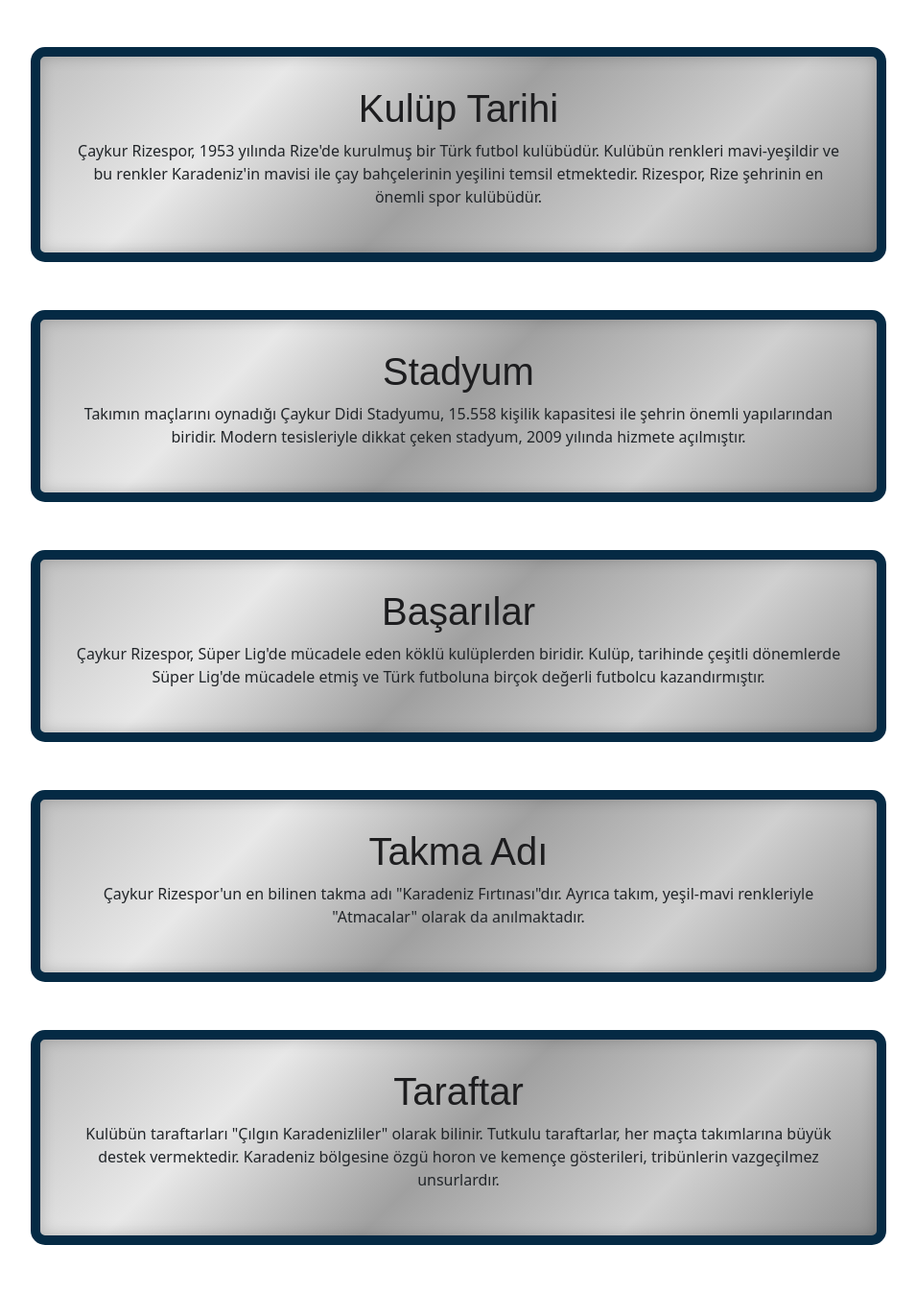
After one commit to YasinGurr/WebTek2025-Proje, a PHP site: page /takim.html in a window 1280 px wide. The commit adds this page. Shown: the part 537-1884 px from the top of the page at 96% size, without its empty margins (162-1117 px from the left). Run offline with PHP 8.4, Linux system fonts and the light colour scheme.

Commit message:
miras sayfası silindi takim ve js sayfası oluşturuldu

```diff
--- a/about.html
+++ b/about.html
@@ -43,7 +43,7 @@
                         <a class="nav-link" href="city.html">Şehrim</a>
                     </li>
                     <li class="nav-item">
-                        <a class="nav-link" href="miras.html">Mirasımız</a>
+                        <a class="nav-link" href="takim.html">Takımımız</a>
                     </li>
                     <li class="nav-item">
                         <a class="nav-link" href="interests.html">İlgi Alanlarım</a>
--- a/contact.html
+++ b/contact.html
@@ -34,7 +34,7 @@
                         <a class="nav-link" href="city.html">Şehrim</a>
                     </li>
                     <li class="nav-item">
-                        <a class="nav-link" href="miras.html">Mirasımız</a>
+                        <a class="nav-link" href="takim.html">Takımımız</a>
                     </li>
                     <li class="nav-item">
                         <a class="nav-link" href="interests.html">İlgi Alanlarım</a>
--- a/cv.html
+++ b/cv.html
@@ -34,7 +34,7 @@
                         <a class="nav-link" href="city.html">Şehrim</a>
                     </li>
                     <li class="nav-item">
-                        <a class="nav-link" href="miras.html">Mirasımız</a>
+                        <a class="nav-link" href="takim.html">Takımımız</a>
                     </li>
                     <li class="nav-item">
                         <a class="nav-link" href="interests.html">İlgi Alanlarım</a>
--- a/style.css
+++ b/style.css
@@ -40,6 +40,9 @@
   border: 10px solid #052a44; /* Kalın menü renginde çerçeve */
   border-radius: 15px;       /* Köşeleri yuvarlat */
   padding: 30px;             /* İç boşluk */
+  background: linear-gradient(135deg, #c0c0c0 0%, #e8e8e8 25%, #a0a0a0 50%, #d0d0d0 75%, #909090 100%);
+  box-shadow: inset 0 0 15px rgba(0,0,0,0.2);
+  position: relative;
 }
 
 
@@ -113,8 +116,6 @@
 
 
 
-/* ...existing code... */
-
 /* Login Page Styles */
 .login-page {
     background-color: #f8f9fa;
@@ -172,8 +173,6 @@
     font-size: 14px;
 }
 
-/* ...existing code... */
-
 /* Slider ve Şehir Sayfası Stilleri */
 .carousel-item img {
     height: 500px;
@@ -217,3 +216,25 @@
     line-height: 1.6;
     color: #333;
 }
+
+/* İlgi Alanları sayfası için ek stiller */
+#oyunlar-listesi .card {
+    transition: transform 0.3s ease;
+    box-shadow: 0 4px 8px rgba(0,0,0,0.1);
+}
+
+#oyunlar-listesi .card:hover {
+    transform: translateY(-5px);
+    box-shadow: 0 10px 20px rgba(0,0,0,0.2);
+}
+
+#oyunlar-listesi .card-img-top {
+    height: 180px;
+    object-fit: cover;
+}
+
+#kategori {
+    border: 2px solid #052a44;
+    padding: 10px;
+    border-radius: 8px;
+}
--- /dev/null
+++ b/takim.html
@@ -0,0 +1,90 @@
+<!DOCTYPE html>
+<html lang="tr">
+<head>
+    <meta charset="UTF-8">
+    <meta name="viewport" content="width=device-width, initial-scale=0.9">
+    <title>Takımımız - Çaykur Rizespor</title>
+
+    <!-- Bootstrap CSS -->
+    <link href="https://cdn.jsdelivr.net/npm/bootstrap@5.3.0/dist/css/bootstrap.min.css" rel="stylesheet">
+
+    <!-- Özel CSS -->
+    <link rel="stylesheet" href="style.css">
+</head>
+<body>
+    <!-- NAVIGASYON BAR (login.html hariç tüm sayfalarda) -->
+    <nav class="custom-navbar navbar navbar-expand-lg">
+        <div class="container-fluid">
+            <a class="navbar-brand" href="about.html">Ana Sayfa</a>
+            <button class="navbar-toggler" type="button" data-bs-toggle="collapse" data-bs-target="#navbarNav">
+                <span class="navbar-toggler-icon"></span>
+            </button>
+            <div class="collapse navbar-collapse" id="navbarNav">
+                <ul class="navbar-nav">
+                   <li class="nav-item">
+                        <a class="nav-link" href="login.html">Giriş Yap</a>
+                    </li>
+                    <li class="nav-item">
+                        <a class="nav-link" href="contact.html">İletişim</a>
+                    </li>
+                    <li class="nav-item">
+                        <a class="nav-link" href="cv.html">Özgeçmiş</a>
+                    </li>
+                    <li class="nav-item">
+                        <a class="nav-link" href="city.html">Şehrim</a>
+                    </li>
+                    <li class="nav-item">
+                        <a class="nav-link" href="takim.html">Takımımız</a>
+                    </li>
+                    <li class="nav-item">
+                        <a class="nav-link" href="interests.html">İlgi Alanlarım</a>
+                    </li>
+                </ul>
+            </div>
+        </div>
+    </nav>
+
+    <!-- Sayfa içeriği -->
+    <div class="container my-5">
+        <header class="text-center mb-5">
+            <h1 class="display-4 sitilli-yazi">ÇAYKUR RİZESPOR</h1>
+        </header>
+
+        <!-- Takım resmi -->
+        <div class="text-center mb-4">
+            <img src="https://www.flash53.com.tr/files/uploads/news/default/1726606783-2f174.jpg" alt="Çaykur Rizespor" class="img-fluid border rounded" style="max-height: 400px;">
+        </div>
+
+        <!-- Takım bilgileri -->
+        <div class="content-section">
+            <div class="kategori">
+                <h2 class="sitilli-yazi">Kulüp Tarihi</h2>
+                <p>Çaykur Rizespor, 1953 yılında Rize'de kurulmuş bir Türk futbol kulübüdür. Kulübün renkleri mavi-yeşildir ve bu renkler Karadeniz'in mavisi ile çay bahçelerinin yeşilini temsil etmektedir. Rizespor, Rize şehrinin en önemli spor kulübüdür.</p>
+            </div>
+
+            <div class="kategori">
+                <h2 class="sitilli-yazi">Stadyum</h2>
+                <p>Takımın maçlarını oynadığı Çaykur Didi Stadyumu, 15.558 kişilik kapasitesi ile şehrin önemli yapılarından biridir. Modern tesisleriyle dikkat çeken stadyum, 2009 yılında hizmete açılmıştır.</p>
+            </div>
+
+            <div class="kategori">
+                <h2 class="sitilli-yazi">Başarılar</h2>
+                <p>Çaykur Rizespor, Süper Lig'de mücadele eden köklü kulüplerden biridir. Kulüp, tarihinde çeşitli dönemlerde Süper Lig'de mücadele etmiş ve Türk futboluna birçok değerli futbolcu kazandırmıştır.</p>
+            </div>
+
+            <div class="kategori">
+                <h2 class="sitilli-yazi">Takma Adı</h2>
+                <p>Çaykur Rizespor'un en bilinen takma adı "Karadeniz Fırtınası"dır. Ayrıca takım, yeşil-mavi renkleriyle "Atmacalar" olarak da anılmaktadır.</p>
+            </div>
+
+            <div class="kategori">
+                <h2 class="sitilli-yazi">Taraftar</h2>
+                <p>Kulübün taraftarları "Çılgın Karadenizliler" olarak bilinir. Tutkulu taraftarlar, her maçta takımlarına büyük destek vermektedir. Karadeniz bölgesine özgü horon ve kemençe gösterileri, tribünlerin vazgeçilmez unsurlardır.</p>
+            </div>
+        </div>
+    </div>
+
+    <!-- Bootstrap JS -->
+    <script src="https://cdn.jsdelivr.net/npm/bootstrap@5.3.0/dist/js/bootstrap.bundle.min.js"></script>
+</body>
+</html>
```
Also changed, not shown: city.html (+60 -1 lines), interests.html (+15 -9 lines), miras.html (deleted, +0 -48 lines), games-api.js (added).
